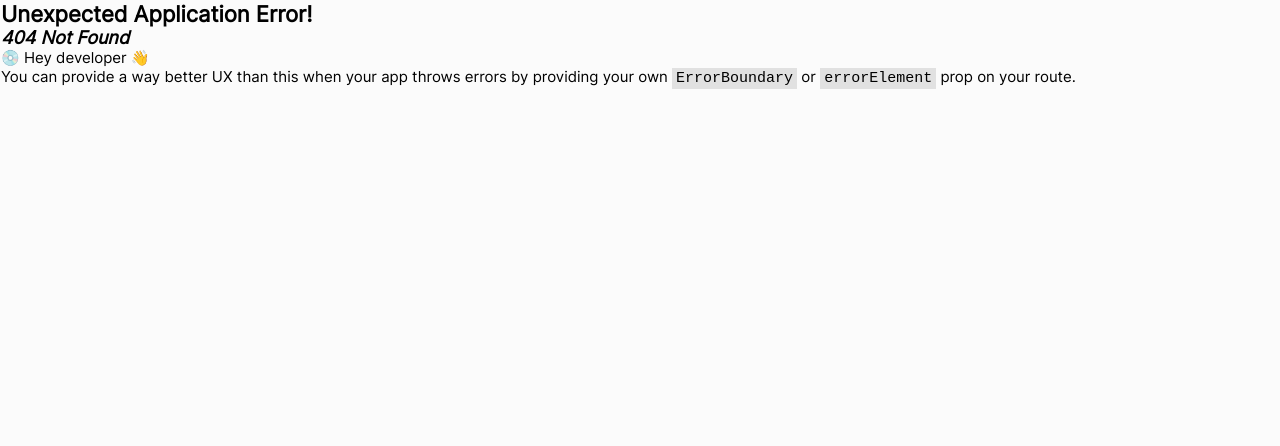
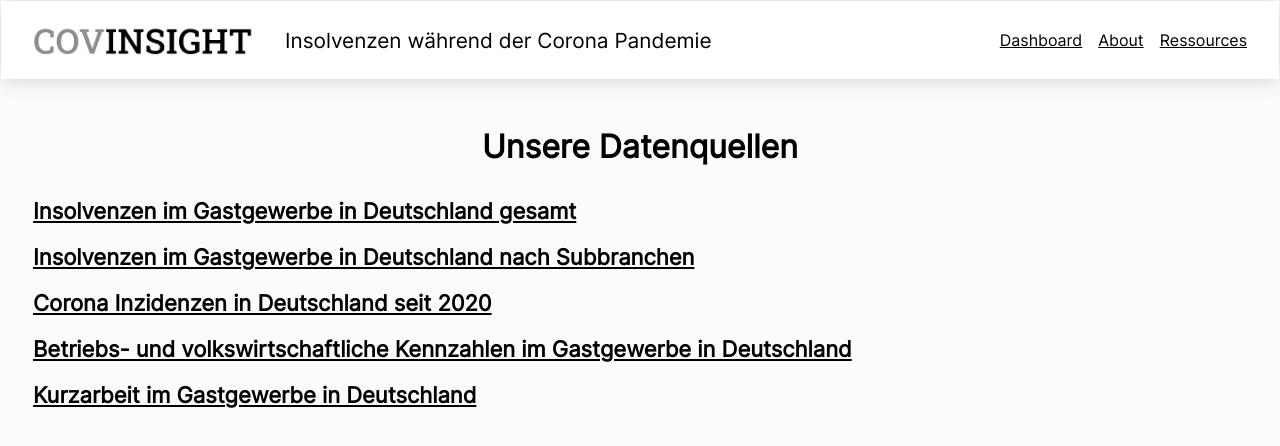
Before and after one commit to InfoVis22/CovInsights, a React (Vite) app: page /ressources in a window 1280 px wide. Before the commit this address had no page. Shown: the top 446 px of the page. Built offline with nearby package versions, Linux system fonts and the light colour scheme.

Commit message:
ressources

```diff
--- a/src/App.scss
+++ b/src/App.scss
@@ -123,3 +123,7 @@ input::-webkit-inner-spin-button {
 input[type=number] {
     -moz-appearance:textfield !important; /* Firefox */
 }
+
+a:hover {
+  color: blue
+}
--- a/src/components/TopBar/TopBar.jsx
+++ b/src/components/TopBar/TopBar.jsx
@@ -28,6 +28,7 @@ function TopBar() {
                 <div className="right">
                     <Link to="dashboard">Dashboard</Link>
                     <Link to="about">About</Link>
+                    <Link to="ressources">Ressources</Link>
                 </div>
             </div>
 
--- a/src/main.jsx
+++ b/src/main.jsx
@@ -4,6 +4,7 @@ import { createBrowserRouter, RouterProvider, Outlet, useNavigate, useLocation,
 import Dashboard from './pages/Dashboard'
 import TopBar from './components/TopBar/TopBar'
 import About from './pages/About'
+import Ressources from './pages/Ressources'
 import ErrorPage from './pages/ErrorPage';
 
 //Import global style
@@ -43,6 +44,9 @@ const router = createBrowserRouter([
       }, {
         path: "about",
         element: <About />
+      }, {
+        path: "ressources",
+        element: <Ressources />
       }
     ]
   },
--- /dev/null
+++ b/src/pages/Ressources.jsx
@@ -0,0 +1,27 @@
+import React from 'react'
+
+
+const Ressources = () => {
+  return (
+    <div className='Page About'>
+      <h1>Unsere Datenquellen</h1>
+      <a href="https://www-genesis.destatis.de/genesis//online?operation=table&code=52411-0004&bypass=true&levelindex=0&levelid=1671466031511#abreadcrumb">
+        <h2>Insolvenzen im Gastgewerbe in Deutschland gesamt</h2>
+      </a><br />
+      <a href="https://www.statistischebibliothek.de/mir/receive/DESerie_mods_00000215">
+        <h2>Insolvenzen im Gastgewerbe in Deutschland nach Subbranchen</h2>
+      </a><br />
+      <a href="https://www.rki.de/DE/Content/InfAZ/N/Neuartiges_Coronavirus/Daten/Inzidenz-Tabellen.html">
+        <h2>Corona Inzidenzen in Deutschland seit 2020</h2>
+      </a><br />
+      <a href="https://www-genesis.destatis.de/genesis//online?operation=table&code=45342-0001&bypass=true&levelindex=0&levelid=1667389597319#abreadcrumb">
+        <h2>Betriebs- und volkswirtschaftliche Kennzahlen im Gastgewerbe in Deutschland</h2>
+      </a><br />
+      <a href="https://statistik.arbeitsagentur.de/SiteGlobals/Forms/Suche/Einzelheftsuche_Formular.html;jsessionid=C4ABF408301BFF733C01B9D8D9DFDEFF?gtp=15084_list%253D8&topic_f=kurzarbeit-endg">
+        <h2>Kurzarbeit im Gastgewerbe in Deutschland</h2>
+      </a>
+    </div>
+  )
+}
+
+export default Ressources
```
Also changed, not shown: 1 other file (tests, documents, lock files or other folders).
